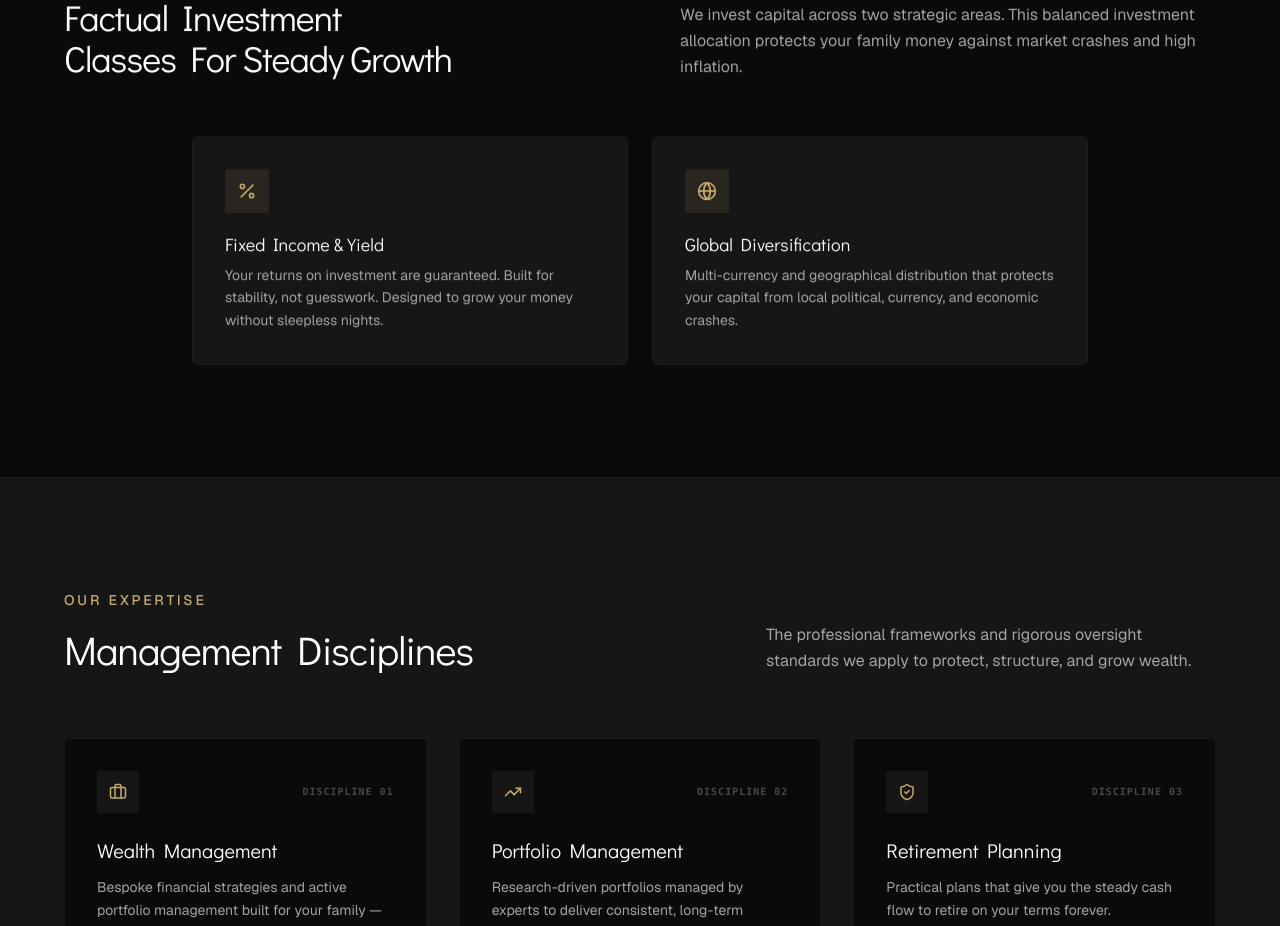
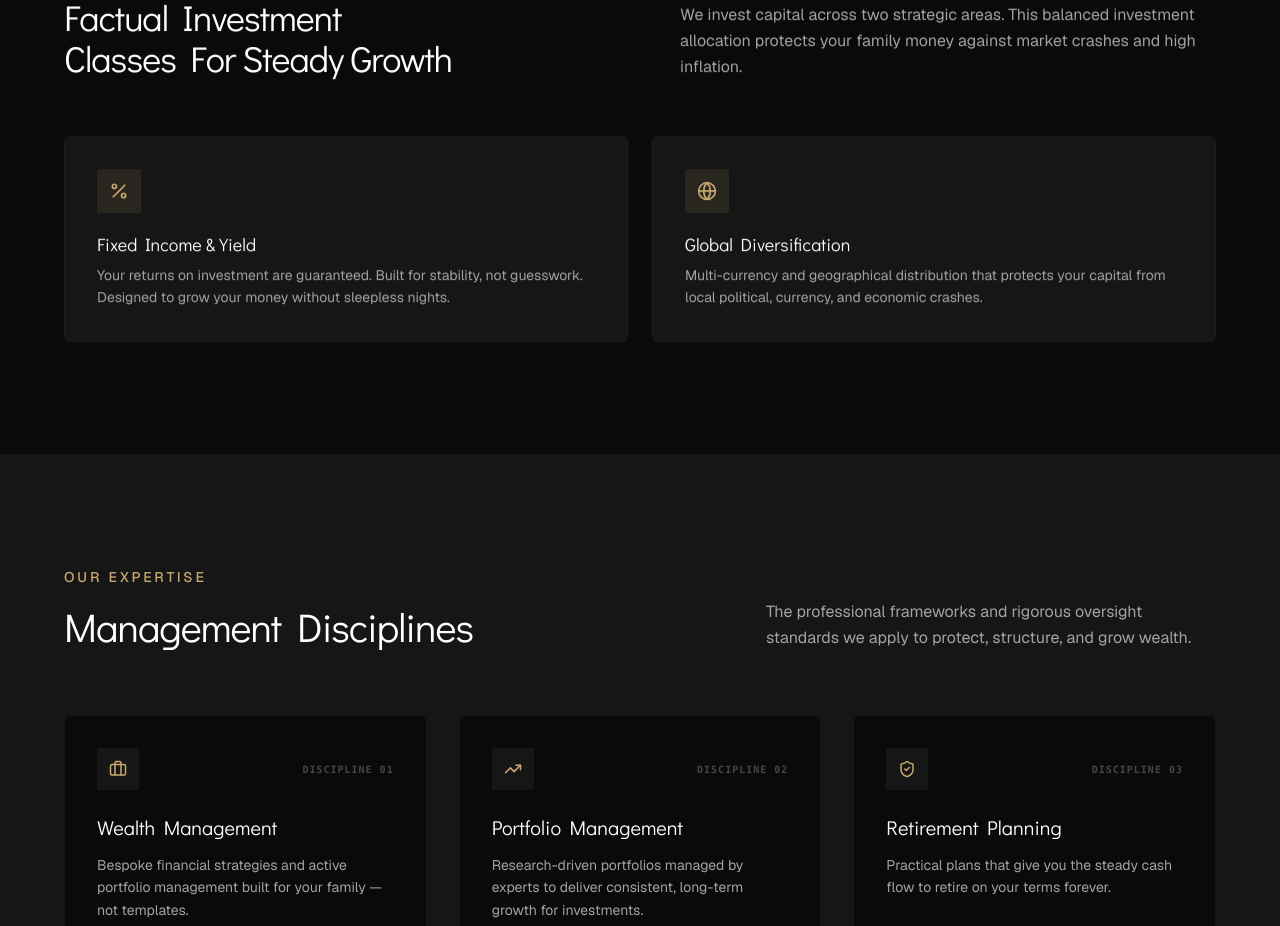
Before and after one commit to joey-stack/Lee-Investment-Handlers, a Next.js app: page / in a window 1280 px wide. Shown: the part 4980-5906 px from the top of the page. Built offline with nearby package versions, Linux system fonts and the light colour scheme; no server answers; the database is empty.

Commit message:
chore: expand allocation cards to full container width

```diff
--- a/agent/memory.md
+++ b/agent/memory.md
@@ -5,12 +5,12 @@
 Phase 11 — Handover / Final Polish
 
 ## Last Completed Task
-Updated the Real Estate Holdings description in the cooperations content file to include "developing growth hubs".
+Removed max-width restriction on the Investment Allocations cards grid to allow the cards to span the full width of the container and align with the section header.
 
 ## What Was Built This Session
 - `src/lib/content/cooperations.ts` — Updated the description copy for the `oil-gas-investments` (Oil & Gas Strategic Investments) cooperation card to "Targeted investment strategy in the midstream distribution systems and logistic" and the `real-estate-holdings` description to end with "across prime urban and developing growth hubs" per client request.
 - `src/lib/content/strategies.ts` — Removed the `real-estate` (Real Estate & Infrastructure) card item from the `strategyBreakdownContent` and updated the section description text from "five strategic areas" to "two strategic areas".
-- `src/components/sections/StrategyBreakdownSection.tsx` — Adjusted grid classes from `lg:grid-cols-3` to a centered 2-column card layout (`md:grid-cols-2 max-w-4xl mx-auto`) for clean visual balance of the remaining 2 cards.
+- `src/components/sections/StrategyBreakdownSection.tsx` — Adjusted grid classes from `lg:grid-cols-3` to a centered 2-column card layout, and removed the `max-w-4xl mx-auto` limit to allow the two cards to span the full container width (`max-w-[1200px]`) and align cleanly with the section header and content.
 - `src/lib/content/marquee.ts` — Removed `global-equities` (World Stocks) and `fixed-income` (Secure Bonds) marquee items from the hero infinite marquee ticker as requested by the client.
 - `src/lib/content/team.ts` — Changed `Alessandro Ricci`'s title to "Forex Advisor, Italy Operations". Replaced `Chinedu Alexander Eze` with a Yoruba name `Olufemi Alexander Adebayo` and updated references across his bio and bioShort text.
 - `src/services/blogService.ts` — Updated the default authors list array to replace "Chinedu Alexander Eze" with "Olufemi Alexander Adebayo" to ensure data integrity across insights.
--- a/src/components/sections/StrategyBreakdownSection.tsx
+++ b/src/components/sections/StrategyBreakdownSection.tsx
@@ -33,7 +33,7 @@ export const StrategyBreakdownSection: React.FC = () => {
         </div>
 
         {/* Strategy Cards Grid */}
-        <div className="grid grid-cols-1 md:grid-cols-2 gap-6 max-w-4xl mx-auto">
+        <div className="grid grid-cols-1 md:grid-cols-2 gap-6">
           {strategyBreakdownContent.items.map((item) => (
             <div
               key={item.id}
```
